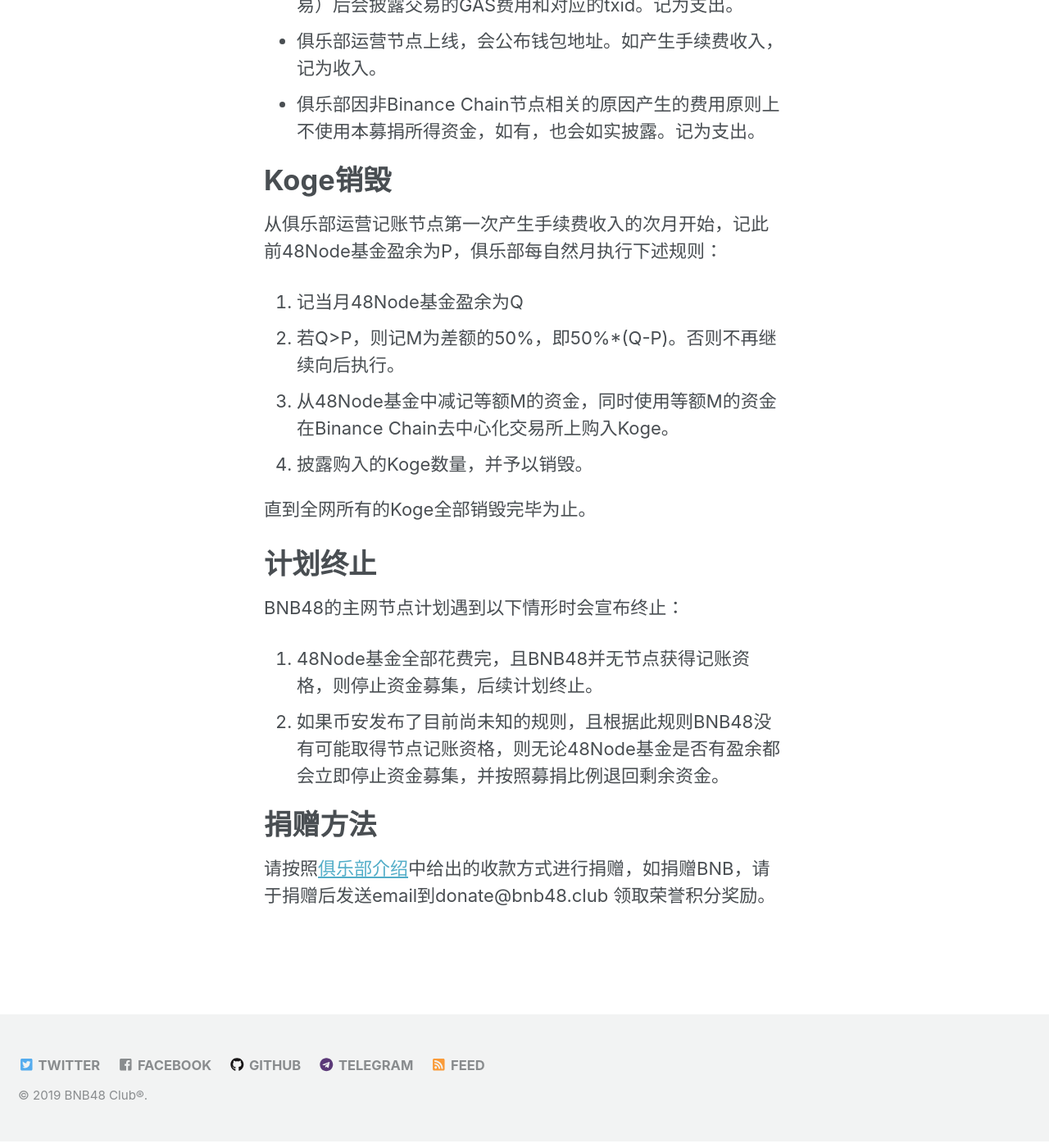
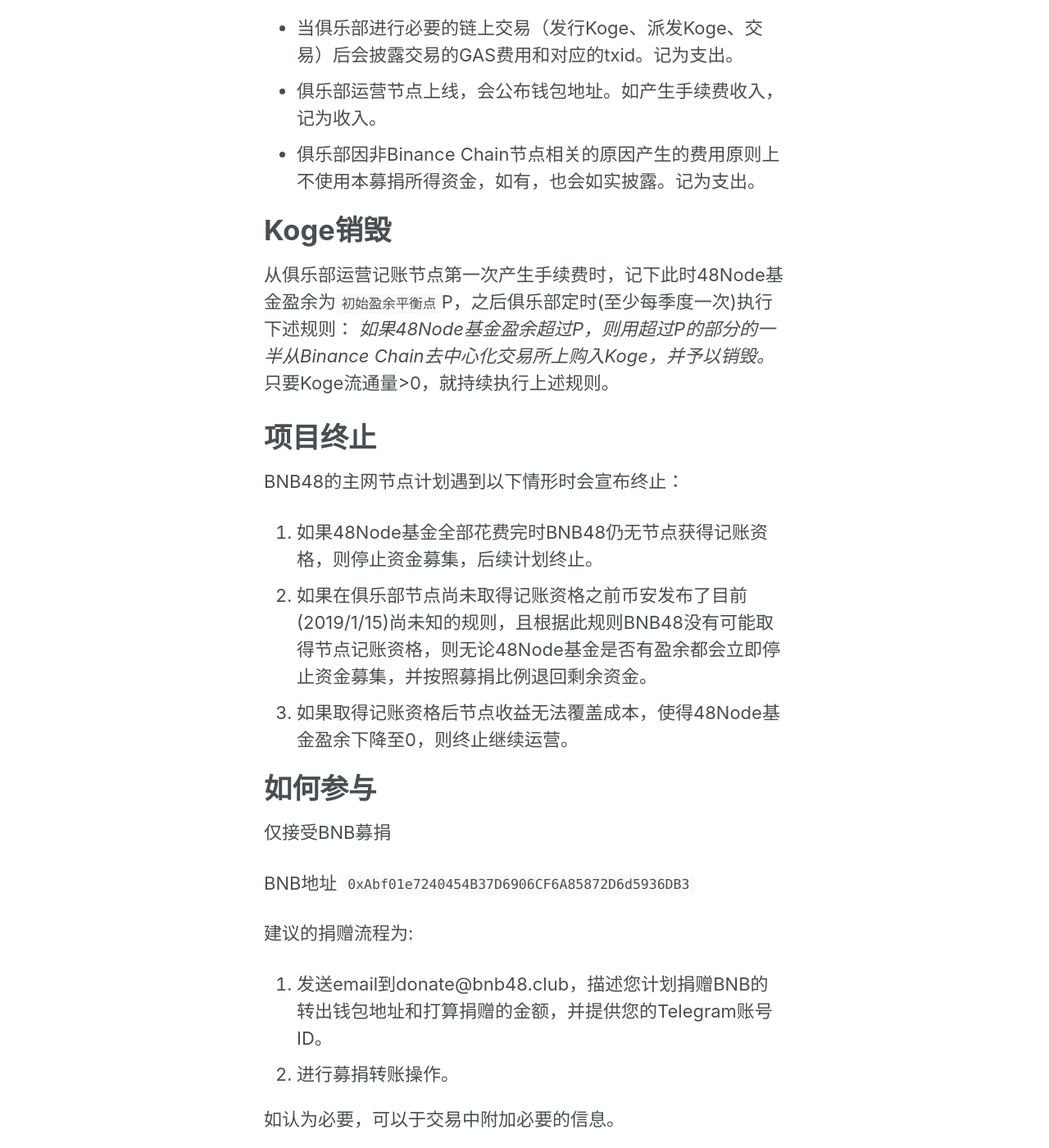
Before and after one commit to 48Club/BNB48Club.github.io, a Jekyll site: the page built from _pages/binancenode.md, in a window 1280 px wide and 1400 px high, scrolled down 1781 px. Shown: the whole window at 82% size. Built offline with Jekyll 4.4.1, drawn with Linux system fonts in a browser that asks for light colours; nearby versions of some CDN libraries; some of the changed text lies outside the part shown.

Commit message:
简化了销毁规则的描述;区分了日常捐赠和节点募捐

```diff
--- a/_pages/binancenode.md
+++ b/_pages/binancenode.md
@@ -23,7 +23,9 @@
 2. 并拥有记账资格后
 3. 48Node基金盈余足够支付发行费用
 
-之后，会停止募集、冻结所有Koge并在Binance Chain主网上1：1发行Koge，然后俱乐部会按照Koge持有者预先登记的Binance Chain主网钱包地址派发链上Koge。募捐获得的荣誉积分支票如尚未兑现，届时会一并转入链上钱包地址。
+之后，会停止募集、冻结所有Koge并在Binance Chain主网上1：1映射Koge，然后俱乐部会按照Koge持有者预先登记的Binance Chain主网钱包地址派发链上Koge。
+
+Koge链上发行会按照映射之前Telegram中的总量设置上限，俱乐部不会进行增发、预挖，也不存在团队激励份额。
 
 # 财务披露
 - 募捐所得将在俱乐部主页上持续披露明细。记为收入。
@@ -34,18 +36,34 @@
 - 俱乐部因非Binance Chain节点相关的原因产生的费用原则上不使用本募捐所得资金，如有，也会如实披露。记为支出。
 
 # Koge销毁
-从俱乐部运营记账节点第一次产生手续费收入的次月开始，记此前48Node基金盈余为P，俱乐部每自然月执行下述规则：
-1. 记当月48Node基金盈余为Q
-2. 若Q>P，则记M为差额的50%，即50%\*(Q-P)。否则不再继续向后执行。
-3. 从48Node基金中减记等额M的资金，同时使用等额M的资金在Binance Chain去中心化交易所上购入Koge。
-4. 披露购入的Koge数量，并予以销毁。
+从俱乐部运营记账节点第一次产生手续费时，记下此时48Node基金盈余为`初始盈余平衡点`P，之后俱乐部定时(至少每季度一次)执行下述规则：
+*如果48Node基金盈余超过P，则用超过P的部分的一半从Binance Chain去中心化交易所上购入Koge，并予以销毁。*
+只要Koge流通量>0，就持续执行上述规则。
 
-直到全网所有的Koge全部销毁完毕为止。
+# 项目终止
+BNB48的主网节点计划遇到以下情形时会宣布终止：
+1. 如果48Node基金全部花费完时BNB48仍无节点获得记账资格，则停止资金募集，后续计划终止。
+1. 如果在俱乐部节点尚未取得记账资格之前币安发布了目前(2019/1/15)尚未知的规则，且根据此规则BNB48没有可能取得节点记账资格，则无论48Node基金是否有盈余都会立即停止资金募集，并按照募捐比例退回剩余资金。
+1. 如果取得记账资格后节点收益无法覆盖成本，使得48Node基金盈余下降至0，则终止继续运营。
 
-# 计划终止
-BNB48的主网节点计划遇到以下情形时会宣布终止：
-1. 48Node基金全部花费完，且BNB48并无节点获得记账资格，则停止资金募集，后续计划终止。
-1. 如果币安发布了目前尚未知的规则，且根据此规则BNB48没有可能取得节点记账资格，则无论48Node基金是否有盈余都会立即停止资金募集，并按照募捐比例退回剩余资金。
+# 如何参与
 
-# 捐赠方法
-请按照[俱乐部介绍](./about)中给出的收款方式进行捐赠，如捐赠BNB，请于捐赠后发送email到donate@bnb48.club 领取荣誉积分奖励。
+仅接受BNB募捐
+
+BNB地址 `0xAbf01e7240454B37D6906CF6A85872D6d5936DB3`
+
+建议的捐赠流程为:
+1. 发送email到donate@bnb48.club，描述您计划捐赠BNB的转出钱包地址和打算捐赠的金额，并提供您的Telegram账号ID。
+2. 进行募捐转账操作。
+
+如认为必要，可以于交易中附加必要的信息。
+
+收到参与本节点项目的捐赠后俱乐部会通过email发放荣誉积分Koge奖励支票。
+
+支票并非完全匿名，而是带有捐赠email中列明的Telegram账号ID。
+
+支票可以在Koge进行链上映射之前由任何人兑换，请注意保存。
+
+如不兑换，会在链上映射时自动分配给捐赠email中列明的Telegram账号ID。
+
+\*请特别注意，本项目与BNB48俱乐部日常运营各自独立接受捐赠，捐赠地址不同，务必加以区别。
```
Also changed, not shown: _pages/about.md (+0 -15 lines).
